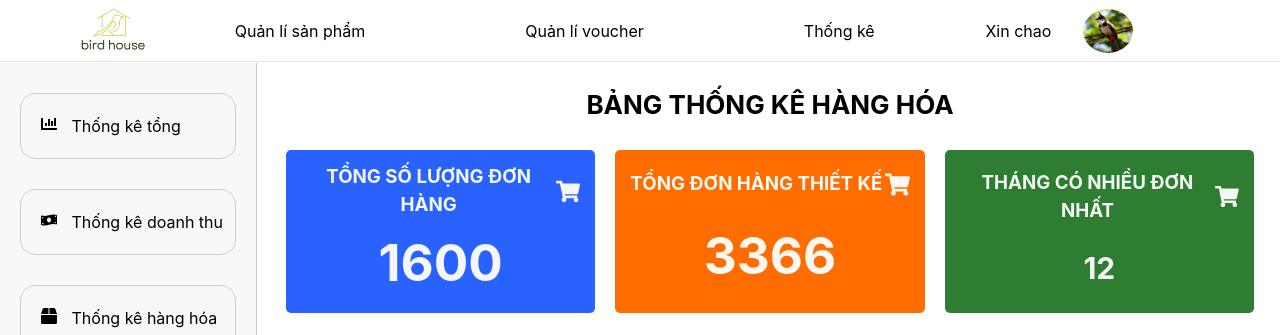
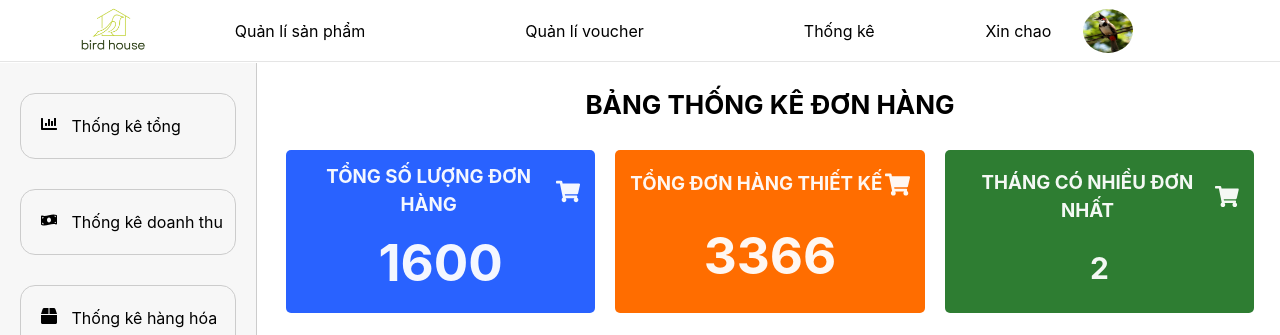
Before and after one commit to SWP391-bird-farm-shop/frontend, a React (Vite) app: page /dashboard/order in a window 1280 px wide. Shown: the top 335 px of the page. Built offline with nearby package versions, Linux system fonts and the light colour scheme.

Commit message:
update dashboard

```diff
--- a/src/App.jsx
+++ b/src/App.jsx
@@ -79,6 +79,17 @@ const App = () => {
         <Route path="/item-info/:productId" element={<ItemInformation />} />
         <Route path="/about-us" element={<AboutPage />} />
         <Route path="/term-condition" element={<TermsAndConditionsPage />} />
+        <Route element={<RoleLayout />}>
+          <Route path="/create-voucher/:action" element={<CreateVoucherPage />} />
+          <Route path="/add-product/:action" element={<AddProductPage />} />
+          <Route path="/update-product/:action/:productId" element={<AddProductPage />} />
+          <Route path="/product/:action" element={<ProductPage />} />
+          <Route path="/voucher/:action" element={<VoucherPage />} />
+          <Route path='/dashboard' element={<Dashboard />} />
+          <Route path='/dashboard/revenue' element={<RevenueDashboard />} />
+          <Route path='/dashboard/inventory' element={<InventoryDashboard />} />
+          <Route path='/dashboard/order' element={<OrderDashboard />} />
+        </Route>
       </Route>
 
       {/* user routes */}
--- a/src/page/rolepage/managerpage/dashboard/InventoryDashboard.jsx
+++ b/src/page/rolepage/managerpage/dashboard/InventoryDashboard.jsx
@@ -172,8 +172,7 @@ function InventoryDashboard() {
     return (
         <div className='dashboard'>
             <main className='main-container'>
-                {/* ... (existing code) */}
-
+                <h3 className='main-title'>BẢNG THỐNG KÊ HÀNG HÓA</h3>
                 <div className='main-cards'>
                     <div className='card'>
                         <div className='card-inner'>
--- a/src/page/rolepage/managerpage/dashboard/OrderDashboard.jsx
+++ b/src/page/rolepage/managerpage/dashboard/OrderDashboard.jsx
@@ -99,20 +99,32 @@ function OrderDashboard() {
 
         data.forEach((entry) => {
             const month = entry.month;
-            monthCounts[month] = (monthCounts[month] || 0) + 1;
+            const total = entry.order + entry.custom;
+
+            if (!monthCounts[month]) {
+                monthCounts[month] = 0;
+            }
+
+            monthCounts[month] += total;
         });
 
-        const mostOrdersMonth = Object.keys(monthCounts).reduce((a, b) =>
-            monthCounts[a] > monthCounts[b] ? a : b
-        );
+        let mostOrdersMonth;
+        let maxTotal = 0;
+
+        for (let month in monthCounts) {
+            if (monthCounts[month] > maxTotal) {
+                mostOrdersMonth = month;
+                maxTotal = monthCounts[month];
+            }
+        }
 
         return mostOrdersMonth;
-    };
+    }
 
     return (
         <div className='dashboard'>
             <main className='main-container'>
-                <h3 className='main-title'>BẢNG THỐNG KÊ HÀNG HÓA</h3>
+                <h3 className='main-title'>BẢNG THỐNG KÊ ĐƠN HÀNG</h3>
                 <div className='main-cards'>
                     <div className='card'>
                         <div className='card-inner'>
```
